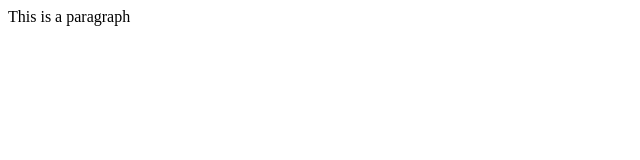
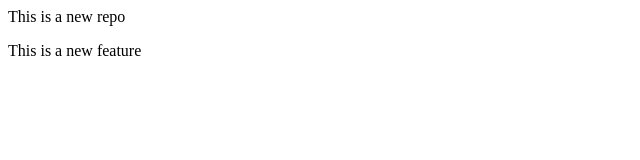
Before and after one commit to Aparna8715/LocalRepo, a plain HTML site: page index.html in a window 1280 px wide. Shown: the whole page, without its empty margins (0-640 px from the left). Drawn offline with Linux system fonts and the light colour scheme.

Commit message:
Modify index file in feature1

```diff
--- a/index.html
+++ b/index.html
@@ -1 +1,2 @@
-<p>This is a paragraph</p>
+<p>This is a new repo</p>
+<p>This is a new feature</p>
```
